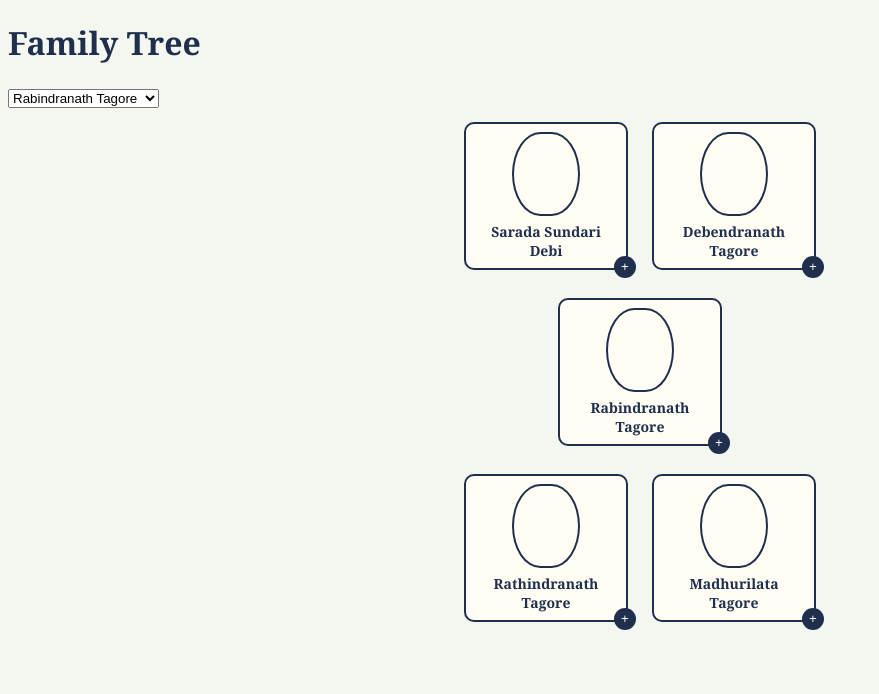
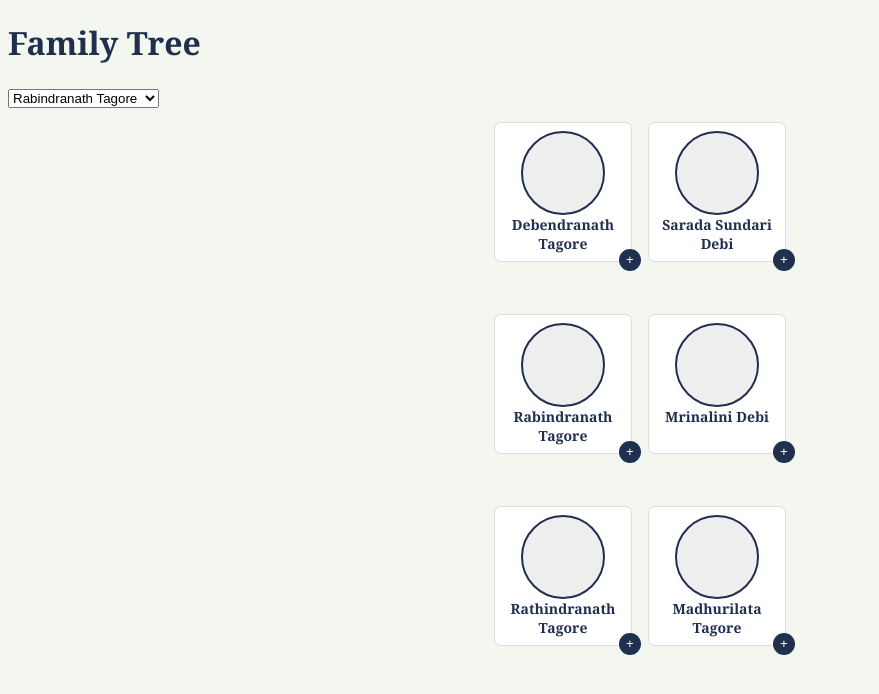
Before and after one commit to AninditaBasu/roots-and-branches, a Jekyll site: the page built from tree.html, in a window 1280 px wide. Shown: the top 694 px of the page, without its empty margins (0-879 px from the left). Built offline with Jekyll 4.4.1, drawn with Linux system fonts in a browser that asks for light colours; part of the change alters nothing that is shown.

```diff
--- a/assets/css/style.css
+++ b/assets/css/style.css
@@ -38,3 +38,45 @@ body { background:#f4f7ef; color:#1f2f4d; font-family:Georgia,serif; }
 
 .modal-body { overflow-y:auto; }
 .hidden { display:none; }
+
+#tree {
+  display: flex;
+  flex-direction: column;
+  align-items: center;
+  gap: 1.5rem;
+}
+
+.generation {
+  display: flex;
+  justify-content: center;
+  gap: 1rem;
+}
+
+.person-node {
+  background: #fff;
+  border: 1px solid #ddd;
+  padding: .5rem;
+  border-radius: 6px;
+  text-align: center;
+  width: 120px;
+  cursor: pointer;
+}
+
+.portrait {
+  width: 80px;
+  height: 80px;
+  margin: auto;
+  background: #eee;
+  overflow: hidden;
+  border-radius: 50%;
+}
+
+.portrait img {
+  width: 100%;
+  height: 100%;
+  object-fit: cover;
+}
+
+.expand-btn {
+  margin-top: .3rem;
+}
--- a/assets/js/tree.js
+++ b/assets/js/tree.js
@@ -1,71 +1,143 @@
 const CONFIG = {
   dataFile: '/roots-and-branches/people.json',
   imageRoot: '/roots-and-branches/assets/images/people/',
-  id:'id', label:'name', parent:'parents', spouse:'spouses'
+  id: 'id',
+  label: 'name',
+  parent: 'parents',
+  spouse: 'spouses'
 };
 
-let PEOPLE={}, ROOT;
+let PEOPLE = {};
+let CHILDREN = {};
+let ROOT = null;
 
-fetch(CONFIG.dataFile).then(r=>r.json()).then(data=>{
-  data.forEach(p=>PEOPLE[p.id]=p);
-  buildPicker(data);
-});
+fetch(CONFIG.dataFile)
+  .then(r => r.json())
+  .then(data => {
+    data.forEach(p => {
+      PEOPLE[p.id] = p;
+      if (p.parents) {
+        p.parents.forEach(pr => {
+          if (!CHILDREN[pr.id]) CHILDREN[pr.id] = [];
+          CHILDREN[pr.id].push(p.id);
+        });
+      }
+    });
+    buildPicker(data);
+  });
 
-function buildPicker(list){
-  const sel=document.getElementById('rootPicker');
-  list.forEach(p=>{
-    const o=document.createElement('option');
-    o.value=p.id; o.textContent=p.name; sel.appendChild(o);
+function buildPicker(list) {
+  const sel = document.getElementById('rootPicker');
+  list.forEach(p => {
+    const o = document.createElement('option');
+    o.value = p.id;
+    o.textContent = p.name;
+    sel.appendChild(o);
   });
-  sel.onchange=()=>renderTree(sel.value);
+  sel.onchange = () => renderTree(sel.value);
   renderTree(list[0].id);
 }
 
-function renderTree(rootId){
-  ROOT=rootId;
-  const tree=document.getElementById('tree');
-  tree.innerHTML='';
-  const gens=[ ancestors(rootId,3).reverse(), [PEOPLE[rootId]], descendants(rootId,3) ];
-  gens.forEach(g=>{
-    const row=document.createElement('div'); row.className='generation';
-    g.forEach(p=>row.appendChild(node(p)));
+function renderTree(rootId) {
+  ROOT = rootId;
+  const tree = document.getElementById('tree');
+  tree.innerHTML = '';
+
+  const generations = buildGenerations(rootId, 3);
+
+  generations.forEach(gen => {
+    const row = document.createElement('div');
+    row.className = 'generation';
+    gen.forEach(id => row.appendChild(node(PEOPLE[id])));
     tree.appendChild(row);
   });
 }
 
-function ancestors(id,d){
-  if(d==0) return [];
-  const p=PEOPLE[id]; if(!p.parents) return [];
-  return p.parents.flatMap(r=>[PEOPLE[r.id], ...ancestors(r.id,d-1)]);
+function buildGenerations(rootId, depth) {
+  const gens = [];
+  const seen = new Set([rootId]);
+
+  // root + spouses
+  const rootGen = new Set([rootId]);
+  (PEOPLE[rootId].spouses || []).forEach(s => rootGen.add(s));
+  gens.push([...rootGen]);
+
+  // ancestors
+  let prev = [rootId];
+  for (let d = 1; d <= depth; d++) {
+    const layer = new Set();
+    prev.forEach(id => {
+      (PEOPLE[id].parents || []).forEach(p => {
+        if (!seen.has(p.id)) {
+          layer.add(p.id);
+          seen.add(p.id);
+        }
+      });
+    });
+    if (!layer.size) break;
+    gens.unshift([...layer]);
+    prev = [...layer];
+  }
+
+  // descendants
+  prev = [rootId];
+  for (let d = 1; d <= depth; d++) {
+    const layer = new Set();
+    prev.forEach(id => {
+      (CHILDREN[id] || []).forEach(c => {
+        if (!seen.has(c)) {
+          layer.add(c);
+          seen.add(c);
+        }
+      });
+    });
+    if (!layer.size) break;
+    gens.push([...layer]);
+    prev = [...layer];
+  }
+
+  return gens;
 }
 
-function descendants(id,d){
-  if(d==0) return [];
-  const kids=Object.values(PEOPLE).filter(p=>p.parents?.some(r=>r.id===id));
-  return kids.flatMap(k=>[k, ...descendants(k.id,d-1)]);
-}
+function node(p) {
+  const d = document.createElement('div');
+  d.className = 'person-node';
 
-function node(p){
-  const d=document.createElement('div'); d.className='person-node';
-  if(p.photo){
-    const im=document.createElement('img');
-    im.src=CONFIG.imageRoot+p.photo;
-    const wrap=document.createElement('div'); wrap.className='portrait';
-    wrap.appendChild(im); d.appendChild(wrap);
-  } else d.appendChild(document.createElement('div')).className='portrait';
+  const portrait = document.createElement('div');
+  portrait.className = 'portrait';
+  if (p.photo) {
+    const im = document.createElement('img');
+    im.src = CONFIG.imageRoot + p.photo;
+    portrait.appendChild(im);
+  }
+  d.appendChild(portrait);
 
-  d.innerHTML+=`<div class="person-name">${p.name}</div>`;
-  const b=document.createElement('button'); b.className='expand-btn'; b.textContent='+';
-  b.onclick=e=>{e.stopPropagation();renderTree(p.id)};
+  const nm = document.createElement('div');
+  nm.className = 'person-name';
+  nm.textContent = p.name;
+  d.appendChild(nm);
+
+  const b = document.createElement('button');
+  b.className = 'expand-btn';
+  b.textContent = '+';
+  b.onclick = e => {
+    e.stopPropagation();
+    renderTree(p.id);
+  };
   d.appendChild(b);
-  d.onclick=()=>openModal(p);
+
+  d.onclick = () => openModal(p);
   return d;
 }
 
-function openModal(p){
+function openModal(p) {
   document.getElementById('modal').classList.remove('hidden');
-  document.getElementById('modal-name').textContent=p.name;
-  document.getElementById('modal-details').innerHTML=
-    Object.entries(p).map(([k,v])=>`<p><b>${k}</b>: ${JSON.stringify(v)}</p>`).join('');
+  document.getElementById('modal-name').textContent = p.name;
+  document.getElementById('modal-details').innerHTML =
+    Object.entries(p)
+      .map(([k, v]) => `<p><b>${k}</b>: ${JSON.stringify(v)}</p>`)
+      .join('');
 }
-document.getElementById('modal-close').onclick=()=>document.getElementById('modal').classList.add('hidden');
+
+document.getElementById('modal-close').onclick =
+  () => document.getElementById('modal').classList.add('hidden');
```
